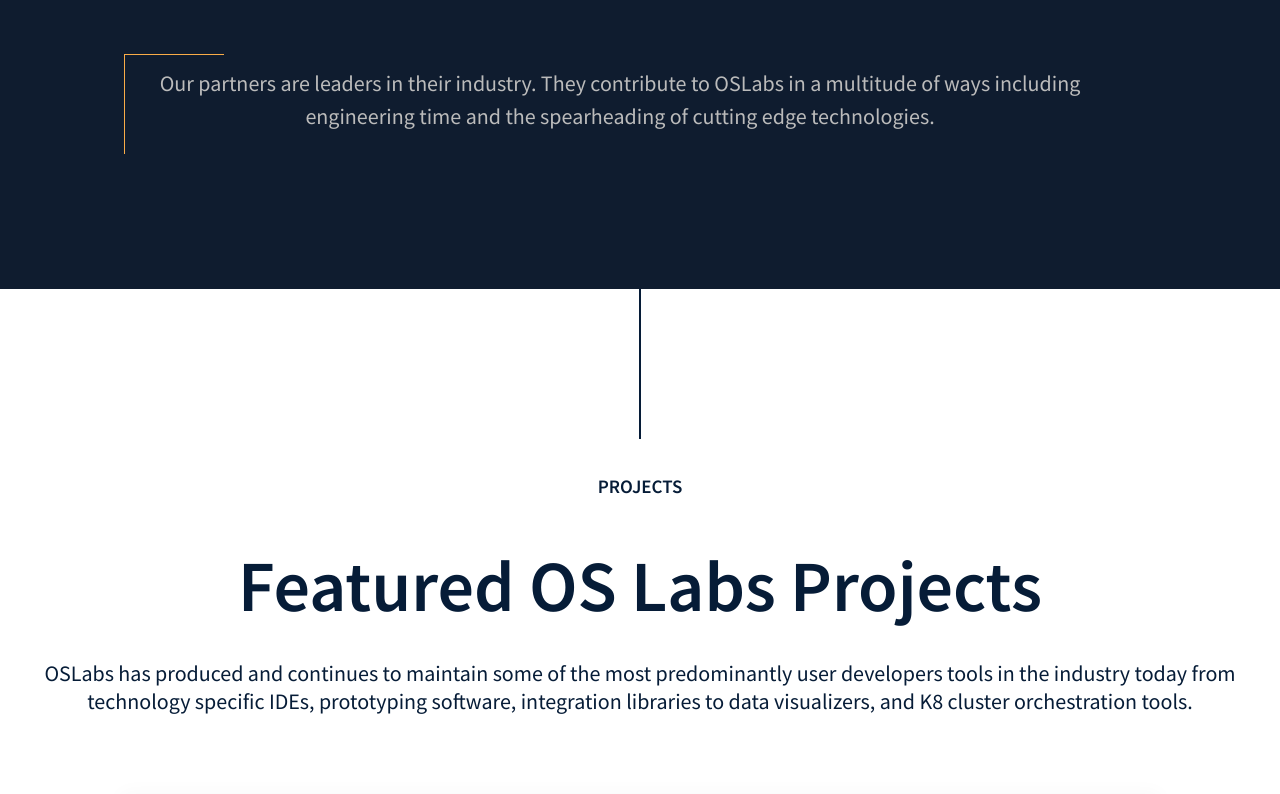
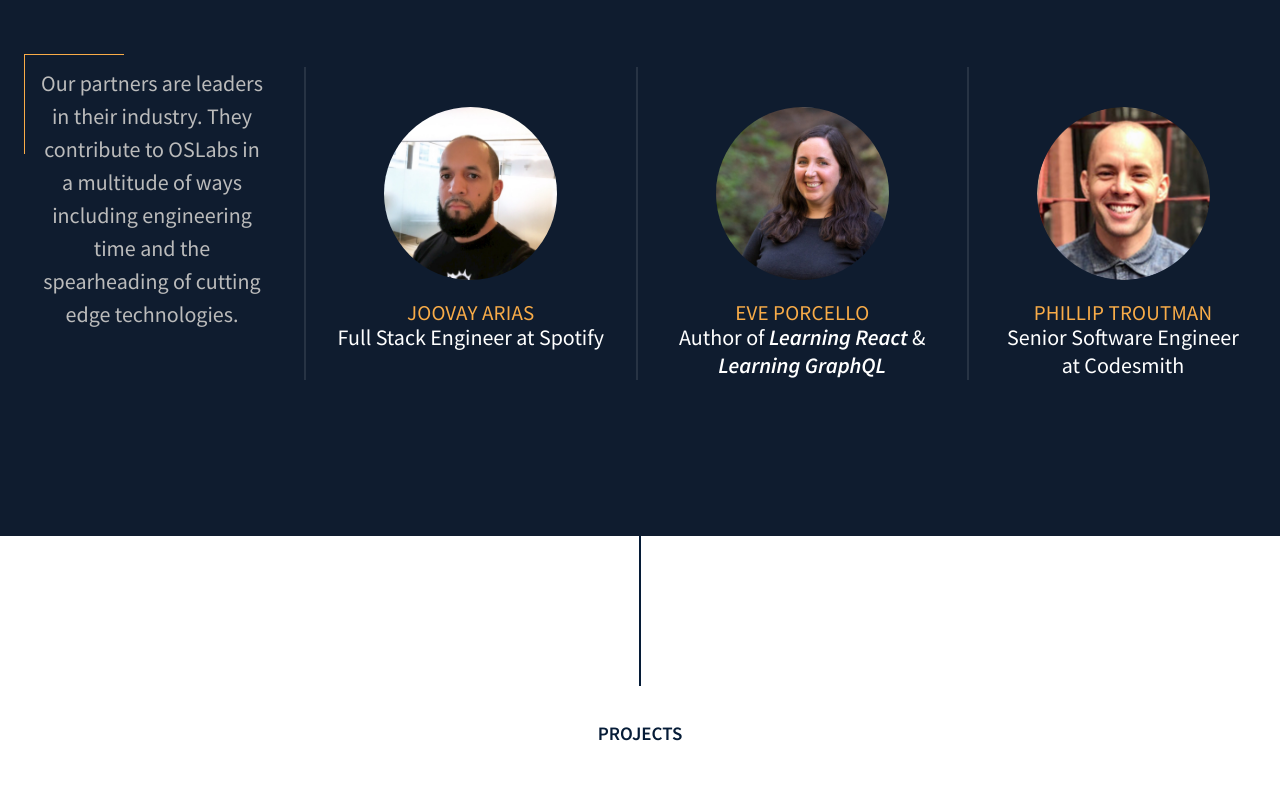
Before and after one commit to troutman21/oslabs, a website built with webpack: page src/index.html in a window 1280 px wide. Shown: the part 2158-2952 px from the top of the page. Built offline with nearby package versions, Linux system fonts and the light colour scheme.

Commit message:
added partners to site

```diff
--- a/src/index.html
+++ b/src/index.html
@@ -79,7 +79,6 @@
                     <span class="header--lg header--strong light">Partners and Sponsors</span>
                 </h2>
                 <ul class="partners__logos">
-                    <!-- <li><img src="images/inrhythm-logo.png" alt="Partner: InRhythm Logo"></li> -->
                     <li>
                         <img src="images/ripplematch-logo.png" alt="Partner: Ripplematch Logo">
                     </li>
@@ -96,21 +95,21 @@
                         technologies.
                     </p>
                     <!-- THIS SECTION IS RESERVED FOR NEW PARTNERS -->
-                    <!-- <div>
-                        <img src="images/luis-capelo.png" alt="Image of Luis Capelo">
-                        <p class="partners__details-title">Luis Capelo</p>
-                        <p class="paragraph--md light">Staff Data Scientist at Glossier</p>
+                    <div>
+                        <img src="images/joovay-arias.jpeg" alt="Image of Joovay Arias">
+                        <p class="partners__details-title">Joovay Arias</p>
+                        <p class="paragraph--md light">Full Stack Engineer at Spotify</p>
                     </div>
                     <div>
-                        <img src="images/richard-feldman.png" alt="Image of Richard Feldman">
-                        <p class="partners__details-title">Richard Feldman</p>
-                        <p class="paragraph--md light">Author of <span>Elm in Action</span></p>
+                        <img src="images/eve-porcello.jpeg" alt="Image of Eve Porcello">
+                        <p class="partners__details-title">Eve Porcello</p>
+                        <p class="paragraph--md light">Author of <span>Learning React</span> & <span>Learning GraphQL</span></p>
                     </div>
                     <div>
                         <img src="images/phillip-troutman.png" alt="Image of Phillip Troutman">
                         <p class="partners__details-title">Phillip Troutman</p>
                         <p class="paragraph--md light">Senior Software Engineer at Codesmith</p>
-                    </div> -->
+                    </div>
                 </div>
             </div>
         </section>
--- a/src/styles/scss/_partners.scss
+++ b/src/styles/scss/_partners.scss
@@ -44,23 +44,24 @@
 
 .partners__details {
     display: flex;
-    // justify-content: space-between; <--- comment this in when other partners are added back into the markup
-    justify-content: center;
+    justify-content: space-between; //<--- comment this in when other partners are added back into the markup
     margin-top: rem-calc(70);
     color: $sun;
 
     img {
         width: 100%;
         max-width: rem-calc(173);
+        border-radius: 50%;
     }
+
+
 
     > p {
         position: relative;
         display: inline-block;
         margin-right: rem-calc(40);
         text-align: center;
-        // flex: 0 0 rem-calc(224); <--- comment this in when other partners are added back into the markup
-        flex: 0 0 80%;
+         flex: 0 0 rem-calc(224); //<--- comment this in when other partners are added back into the markup
         line-height: 1.5;
 
         &::before {
```
Also changed, not shown: src/images/eve-porcello.jpeg (added), src/images/joovay-arias.jpeg (added), src/styles.css.
